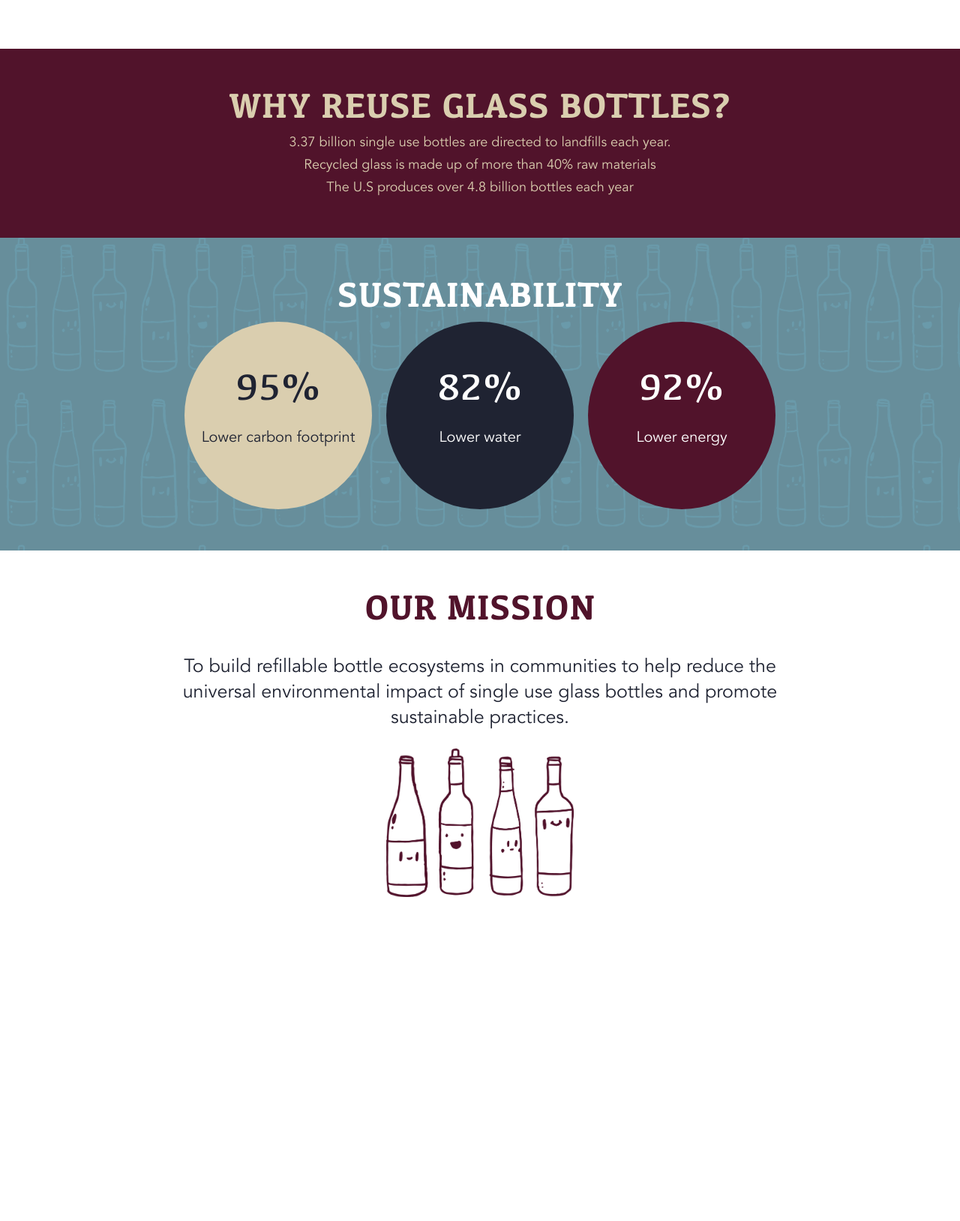
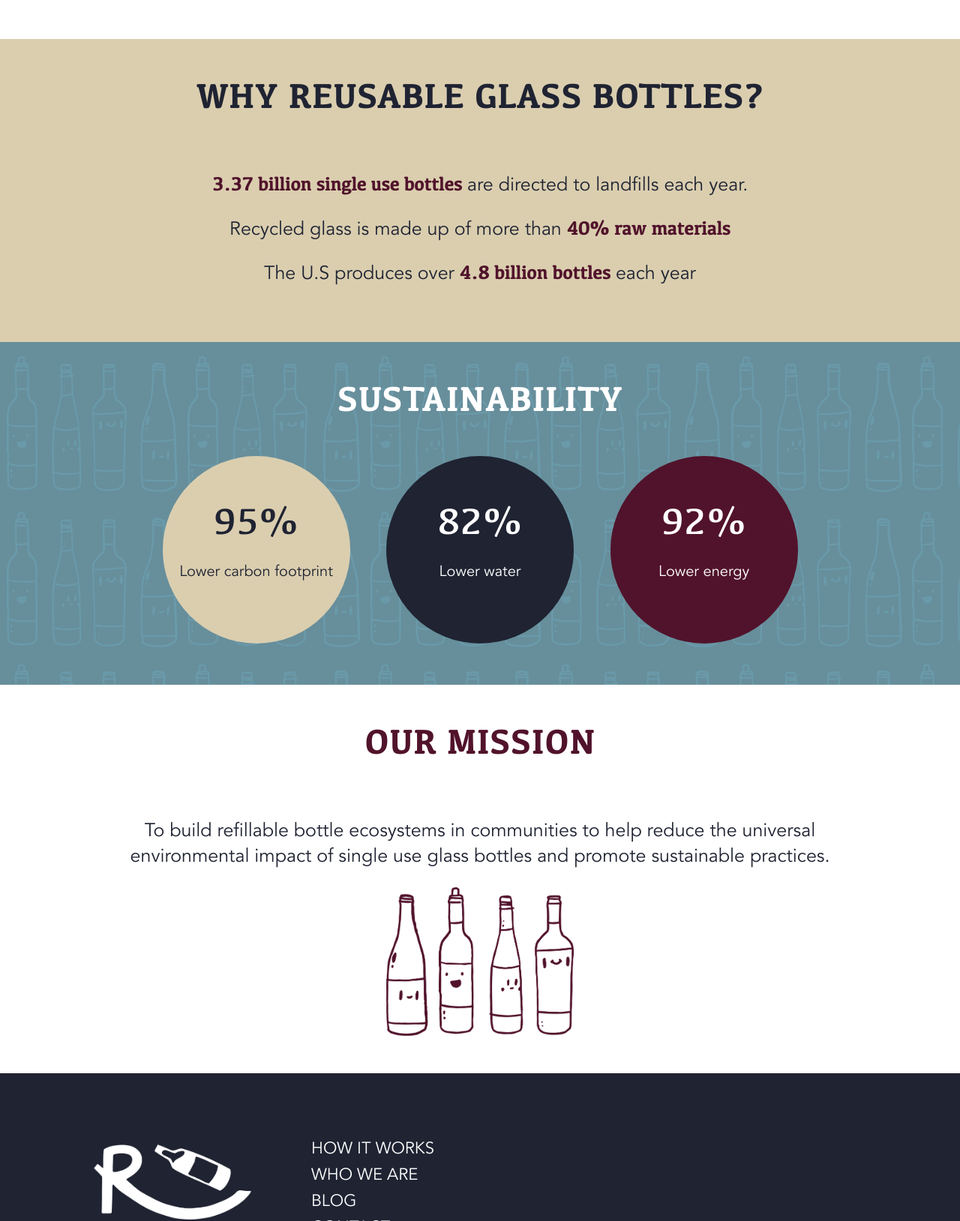
Before and after one commit to ajwpdx/revino-site, a Gatsby site: page / in a window 1280 px wide. Shown: the part 1796-3424 px from the top of the page at 75% size. Before the commit the page ends 3042 px from the top, so only its background shows below. Built offline with nearby package versions, Linux system fonts and the light colour scheme; Gatsby itself is replaced by a stand-in of ours.

Commit message:
footer created sans social media icons

```diff
--- a/src/layouts/Footer.js
+++ b/src/layouts/Footer.js
@@ -0,0 +1,38 @@
+import React from 'react'
+import whiteLogoSmall from '../images/logo-condensed-white.png'
+
+const Footer = (props) => {
+
+    return (
+        <footer>
+            <div className='footer-container'>
+
+                <div className='footer-logo'>
+                    <img src={whiteLogoSmall} alt="condensed Revnio logo" />
+                    <p>Copyright Revino LLC 2021</p>
+                </div>
+                <nav>
+                    <ul>
+                    <li><a href="#how-it-works">How It Works</a></li>
+                    <li><a href="">Who We Are</a></li>
+                    <li><a href="">Blog</a></li>
+                    <li><a href="">Contact</a></li>
+                    </ul>
+                </nav>
+                <div className='social-media-links'>
+                    <ul>
+                        <li></li>
+                        <li></li>
+                        <li></li>
+                        <li></li>
+                    </ul>
+                </div>
+            </div>
+
+
+
+        </footer>
+    )
+}
+
+export default Footer
--- a/src/layouts/home/Welcome.js
+++ b/src/layouts/home/Welcome.js
@@ -9,7 +9,6 @@ const Welcome = () => {
             <div className='title-container'>
                 <h2>Welcome to</h2>
                 <img src={logo} alt='revino logo' />
-
             </div>
         </section>
     )
--- a/src/layouts/home/WhyReusable.js
+++ b/src/layouts/home/WhyReusable.js
@@ -3,13 +3,16 @@ import React from 'react'
 const WhyReusable = (props) => {
 
     return (
-        <section id='why-section'>
+        <section id='why-reusable'>
             <div className='section-container'>
-                <p>We are building the refillable economy and ecosystem for glass bottles in the wine industry. Our purpose is to help develop a circular economy focused on the reuse and refilling of our glass bottles in Oregon wine communities. Why use a bottle once when it could be refilled 20 times</p>
-                <p><strong>Why use a bottle once when it could be refilled 20 times?</strong></p>
-                <button>Learn More</button>
+                <h2>Why Reusable Glass Bottles?</h2>
+                <ul>
+                    <li><p><strong>3.37 billion single use bottles</strong> are directed to landfills each year.</p></li>
+                    <li><p>Recycled glass is made up of more than <strong> 40% raw materials</strong></p></li>
+                    <li><p>The U.S produces over <strong>4.8 billion bottles</strong> each year</p></li>
+                </ul>
             </div>
-        </section>
+        </section >
     )
 
 }
--- a/src/pages/index.js
+++ b/src/pages/index.js
@@ -8,6 +8,8 @@ import LearnMore from "../layouts/home/LearnMore"
 import HowItWorks from "../layouts/home/HowItWorks"
 import Mission from "../layouts/home/Mission"
 import Sustainability from "../layouts/home/Sustainability"
+import WhyReusable from "../layouts/home/WhyReusable"
+import Footer from "../layouts/Footer"
 
 // markup
 const IndexPage = () => {
@@ -17,19 +19,10 @@ const IndexPage = () => {
       <Welcome />
       <LearnMore />
       <HowItWorks />
-
-      <section id="why-reusable">
-        <div className='section-container'>
-          <h2>Why Reuse Glass Bottles?</h2>
-          <ul>
-            <li>3.37 billion single use bottles are directed to landfills each year.</li>
-            <li>Recycled glass is made up of more than 40% raw materials</li>
-            <li>The U.S produces over 4.8 billion bottles each year</li>
-          </ul>
-        </div>
-      </section>
-<Sustainability/>
+      <WhyReusable />
+      <Sustainability />
       <Mission />
+      <Footer/>
 
     </>
   )
--- /dev/null
+++ b/src/styles/_Footer.scss
@@ -0,0 +1,38 @@
+footer {
+  color: white;
+  background: $color-night-sky-blue;
+
+  .footer-container {
+    display: flex;
+    flex-direction: row;
+    padding: 75px;
+    align-items: center;
+
+    .footer-logo {
+      display: flex;
+      flex-direction: column;
+      width: 250px;
+      align-items: center;
+      justify-content: center;
+      margin: 0 30px;
+    text-transform: uppercase;
+      img {
+        padding: 20px;
+      }
+
+      p{
+          font-size: 1.5rem;
+      }
+    }
+
+    nav {
+      text-transform: uppercase;
+      margin: 0 30px;
+
+      a {
+        font-size: 2.2rem;
+        color: white;
+      }
+    }
+  }
+}
--- a/src/styles/home.scss
+++ b/src/styles/home.scss
@@ -8,12 +8,12 @@ section {
   align-items: center;
   justify-content: center;
   margin: 0 auto;
-  width: 70%;
+  width: 80%;
   max-width: 1000px;
   text-align: center;
 
   h2 {
-    margin-bottom: 10px;
+    margin-bottom: 50px;
   }
 
   p,
@@ -67,6 +67,11 @@ section {
       color: $color-dark-plum;
     }
   }
+  p {
+    strong{
+      font-size: 3rem;
+    }
+  }
 }
 
 #how-it-works {
@@ -101,8 +106,14 @@ section {
 }
 
 #why-reusable {
-  background-color: $color-dark-plum;
-  color: $color-light-sand;
+  background-color: $color-light-sand;
+  p{
+    strong{
+      color: $color-dark-plum
+    }
+  }
+
+
 }
 
 #sustainability {
--- a/src/styles/index.scss
+++ b/src/styles/index.scss
@@ -14,4 +14,5 @@
 @import './home.scss';
 
 //components
-@import './_Header.scss'
+@import './_Header.scss';
+@import './_Footer.scss';
```
Also changed, not shown: src/images/logo-condensed-white.png (added).
